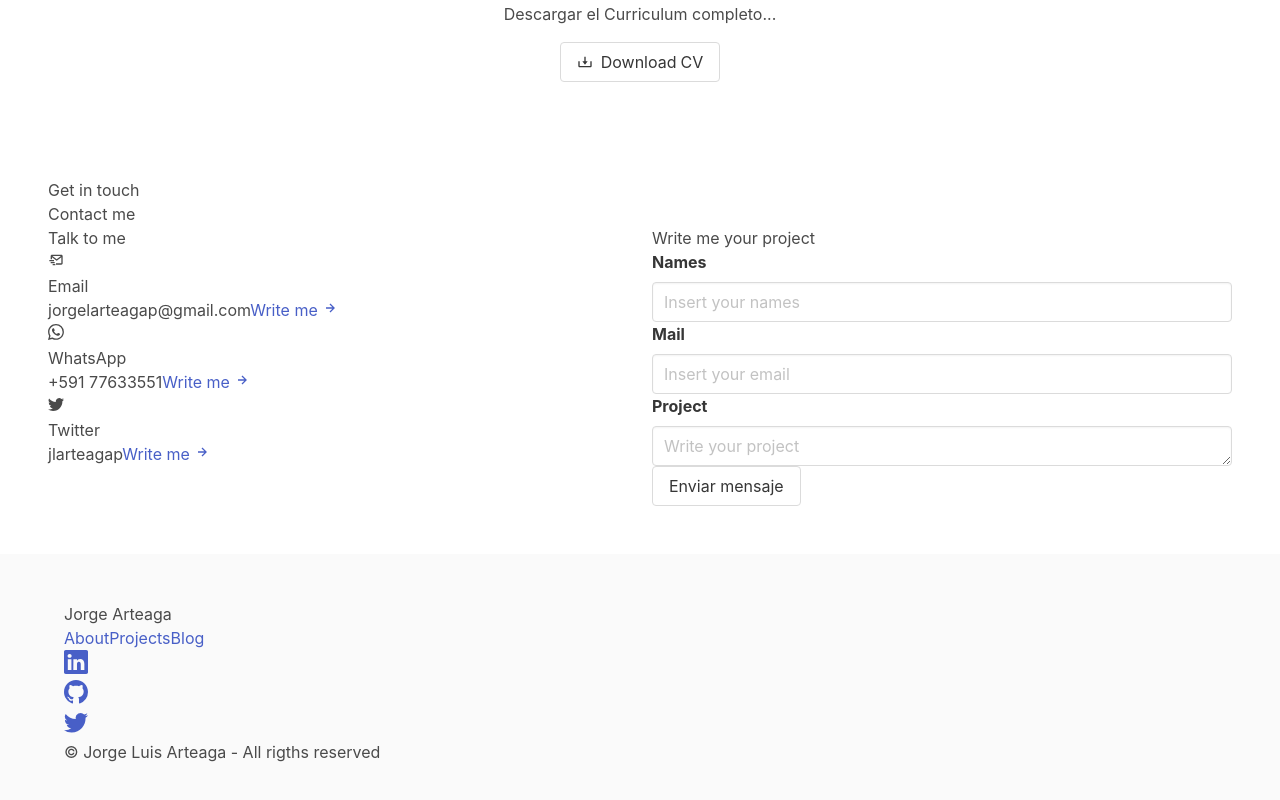
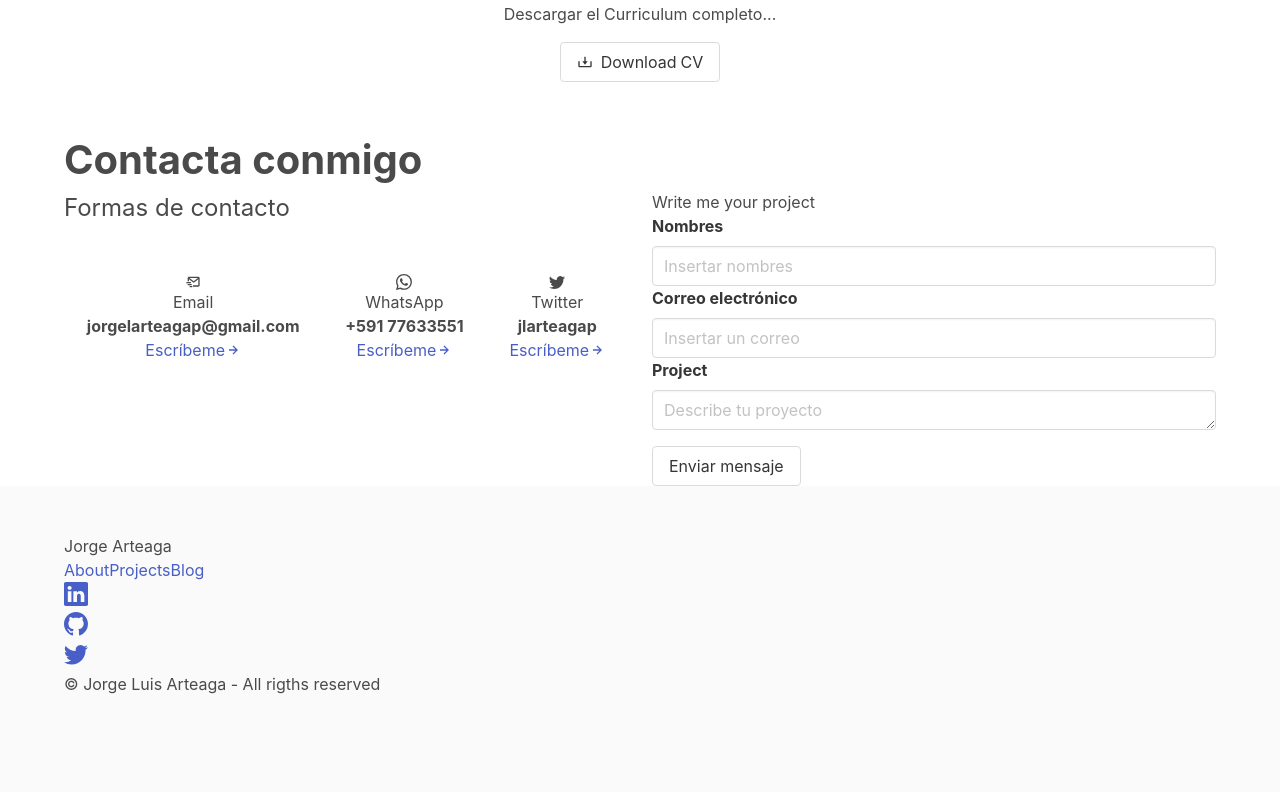
Before and after one commit to jlarteagap/portfolio, a Next.js app: page / in a window 1280 px wide. Shown: the part 2097-2897 px from the top of the page. Built offline with nearby package versions, Linux system fonts and the light colour scheme.

Commit message:
[FEAT] Contact

```diff
--- a/src/components/contact.js
+++ b/src/components/contact.js
@@ -15,7 +15,7 @@ const Contact = () => {
         'service_98zraxi',
         'template_a34y8wi',
         form.current,
-        'user_0WvNAjKetmDQc67xcne1A'
+        '93BAteTRApolzmkNo'
       )
       .then(
         result => {
@@ -29,52 +29,51 @@ const Contact = () => {
       )
   }
   return (
-    <section className="contact section" id="contact">
-      <span className="section__subtitle">Get in touch</span>
-      <h2 className="section__title">Contact me</h2>
+    <section className="contact container" id="contact">
+      <h2 className="is-size-2 has-text-weight-bold">Contacta conmigo</h2>
       <div className="columns">
         <div className="column">
-          <h3 className="contact__title">Talk to me</h3>
-          <div className="contact__info">
-            <div className="contact__card">
-              <BiMailSend className="contact__card-icon" />
+          <h3 className="is-size-4">Formas de contacto</h3>
+          <div className="is-flex is-justify-content-space-around mt-6">
+            <div className="is-flex is-flex-direction-column is-align-items-center">
+              <BiMailSend />
               <h3 className="contact__card-title">Email</h3>
-              <span className="contact__card-data">
+              <span className="has-text-weight-bold">
                 jorgelarteagap@gmail.com
               </span>
               <a
                 href="mailto:jorgelarteagap@gmail.com"
                 target="_blank"
-                className="contact__button"
+                className="is-flex is-justify-content-center is-align-items-center"
                 rel="noreferrer"
               >
-                Write me <BiRightArrowAlt className="contact__button-icon" />
+                Escríbeme <BiRightArrowAlt />
               </a>
             </div>
-            <div className="contact__card">
-              <BsWhatsapp className="contact__card-icon" />
+            <div className="is-flex is-flex-direction-column is-align-items-center">
+              <BsWhatsapp />
               <h3 className="contact__card-title">WhatsApp</h3>
-              <span className="contact__card-data">+591 77633551</span>
+              <span className="has-text-weight-bold">+591 77633551</span>
               <a
                 href="https://wa.me/59177633551"
                 target="_blank"
-                className="contact__button"
+                className="is-flex is-justify-content-center is-align-items-center"
                 rel="noreferrer"
               >
-                Write me <BiRightArrowAlt className="contact__button-icon" />
+                Escríbeme <BiRightArrowAlt />
               </a>
             </div>
-            <div className="contact__card">
-              <BsTwitter className="contact__card-icon" />
+            <div className="is-flex is-flex-direction-column is-align-items-center">
+              <BsTwitter />
               <h3 className="contact__card-title">Twitter</h3>
-              <span className="contact__card-data">jlarteagap</span>
+              <span className="has-text-weight-bold">jlarteagap</span>
               <a
                 href="http://twitter.com/jlarteagap"
                 target="_blank"
-                className="contact__button"
+                className="is-flex is-justify-content-center is-align-items-center"
                 rel="noreferrer"
               >
-                Write me <BiRightArrowAlt className="contact__button-icon" />
+                Escríbeme <BiRightArrowAlt />
               </a>
             </div>
           </div>
@@ -84,20 +83,20 @@ const Contact = () => {
 
           <form ref={form} className="contact__form" onSubmit={sendEmail}>
             <div className="contact__form-div">
-              <label className="label">Names</label>
+              <label className="label">Nombres</label>
               <input
                 type="text"
                 name="from_name"
                 className="input"
-                placeholder="Insert your names"
+                placeholder="Insertar nombres"
               />
             </div>
             <div className="contact__form-div">
-              <label className="label">Mail</label>
+              <label className="label">Correo electrónico</label>
               <input
                 type="email"
                 name="reply_to"
-                placeholder="Insert your email"
+                placeholder="Insertar un correo"
                 className="input"
               />
             </div>
@@ -109,10 +108,10 @@ const Contact = () => {
                 id=""
                 cols="30"
                 rows="10"
-                placeholder="Write your project"
+                placeholder="Describe tu proyecto"
               ></textarea>
             </div>
-            <button className="button ja__buttons" type="submit">
+            <button className="button ja__buttons mt-4" type="submit">
               Enviar mensaje
             </button>
           </form>
```
